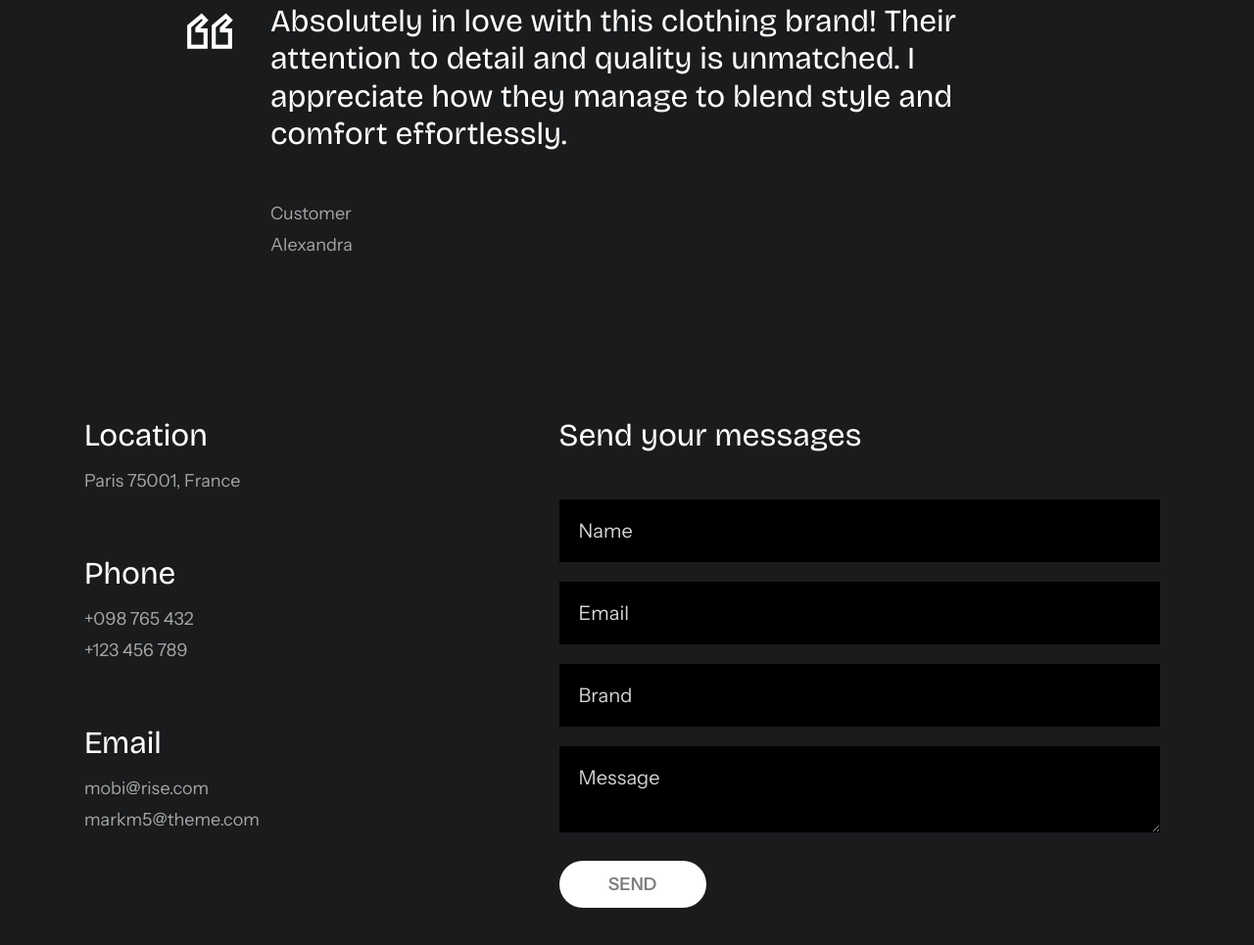
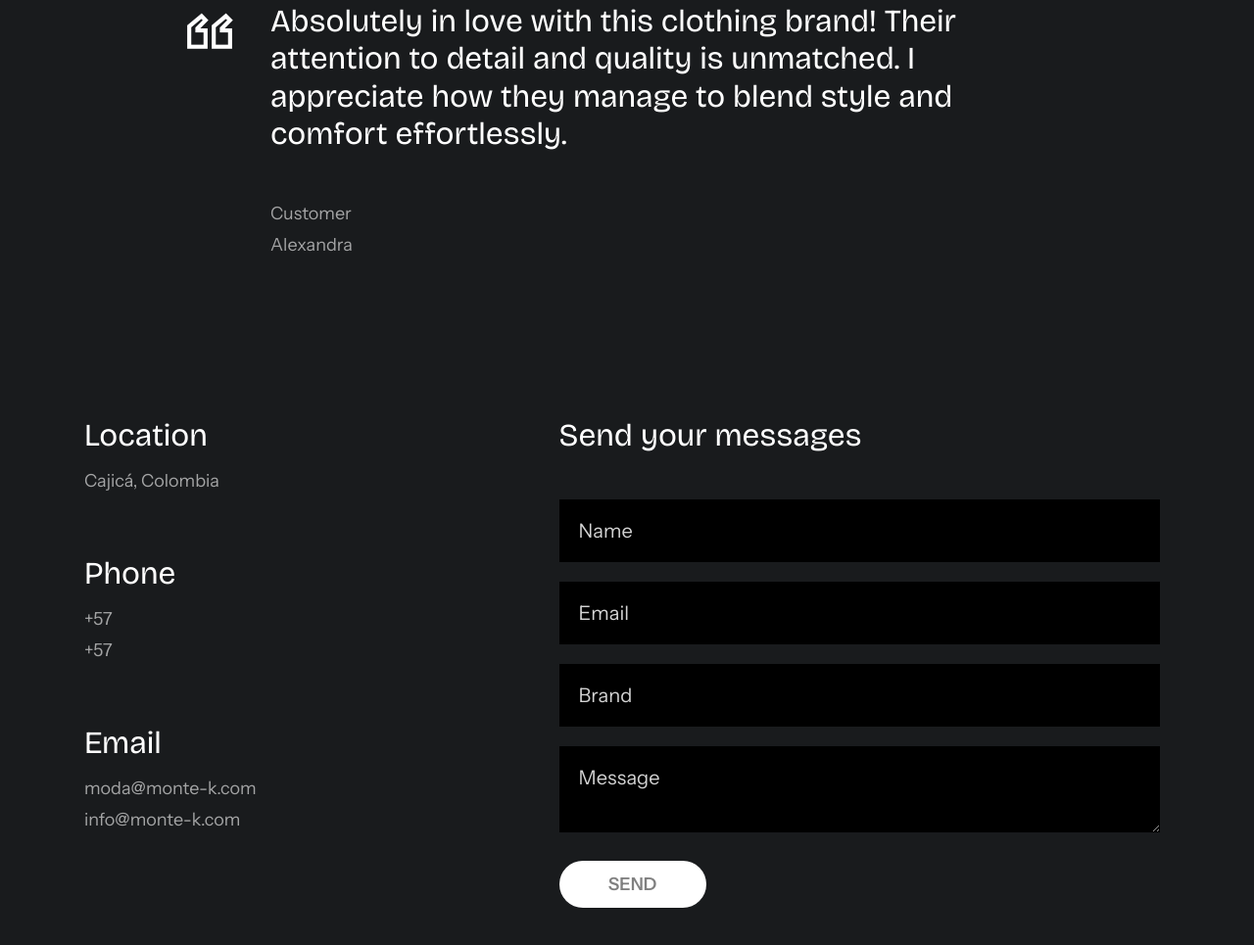
Before and after one commit to xbutil/monte-k-www, a plain HTML site: page index.html in a window 1280 px wide. Shown: the part 1621-2586 px from the top of the page at 98% size. Drawn offline with nearby package versions, Linux system fonts and the light colour scheme; files whose address does not match are found by name.

```diff
--- a/index.html
+++ b/index.html
@@ -22,7 +22,7 @@
   <noscript><link rel="stylesheet" href="https://fonts.googleapis.com/css?family=Bricolage+Grotesque:200,300,400,500,600,700,800&display=swap"></noscript>
   <link rel="preload" href="https://fonts.googleapis.com/css?family=Instrument+Sans:400,500,600,700,400i,500i,600i,700i&display=swap" as="style" onload="this.onload=null;this.rel='stylesheet'">
   <noscript><link rel="stylesheet" href="https://fonts.googleapis.com/css?family=Instrument+Sans:400,500,600,700,400i,500i,600i,700i&display=swap"></noscript>
-  <link rel="preload" as="style" href="assets/mobirise/css/mbr-additional.css?v=L1nTnk"><link rel="stylesheet" href="assets/mobirise/css/mbr-additional.css?v=L1nTnk" type="text/css">
+  <link rel="preload" as="style" href="assets/mobirise/css/mbr-additional.css?v=eue81b"><link rel="stylesheet" href="assets/mobirise/css/mbr-additional.css?v=eue81b" type="text/css">
 
 
 
@@ -115,7 +115,7 @@
                 <div class="title-wrapper">
                     <h1 class="mbr-section-title mbr-fonts-style display-1">
                         Monte-K</h1>
-                    <h3 class="mbr-section-subtitle mbr-fonts-style display-5">Alta costura para todos</h3>
+                    <h3 class="mbr-section-subtitle mbr-fonts-style display-5"><em>– "Alta costura para todos"<br>– "Haute couture for everyone"</em></h3>
 
                 </div>
             </div>
@@ -258,7 +258,7 @@
                                     Location
                                 </h5>
                                 <ul class="list mbr-fonts-style display-4">
-                                    <li class="item-wrap">Paris 75001, France</li>
+                                    <li class="item-wrap">Cajicá, Colombia</li>
                                 </ul>
                             </div>
                         </div>
@@ -270,8 +270,8 @@
                                     Phone
                                 </h5>
                                 <ul class="list mbr-fonts-style display-4">
-                                    <li class="item-wrap">+098 765 432</li>
-                                    <li class="item-wrap">+123 456 789</li>
+                                    <li class="item-wrap">+57</li>
+                                    <li class="item-wrap">+57&nbsp;</li>
                                 </ul>
                             </div>
                         </div>
@@ -283,8 +283,8 @@
                                     Email
                                 </h5>
                                 <ul class="list mbr-fonts-style display-4">
-                                    <li class="item-wrap">mobi@rise.com</li>
-                                    <li class="item-wrap">markm5@theme.com</li>
+                                    <li class="item-wrap">moda@monte-k.com</li>
+                                    <li class="item-wrap">info@monte-k.com</li>
                                 </ul>
                             </div>
                         </div>
@@ -292,7 +292,7 @@
                 </div>
             </div>
             <div class="col-12 col-lg-7 mbr-form card" data-form-type="formoid">
-                <form action="https://mobirise.eu/" method="POST" class="mbr-form form-with-styler" data-form-title="Form Name"><input type="hidden" name="email" data-form-email="true" value="e58QboUojuD6Glbd0vZVDx0748T4+AZVwaHSm9ItKNP7jYX6gasbt7a7tbskQuGqVFRWPp5wNZXYyAhFnZdO0ENrNqzIhQCSfTTP7OvtON8y0tFynaGrdJhEPrpMc/kW.KVqpmQwH3YtzTFrNdWtZephJ0QyEFRa5dPi0+q64wLrPHzRnhnS7TPs/U7eyMryqByjzC07eqXIcXAR5g3HsxR7cE4bdm4/6gu6Ni69svp9SV8DjPBw2Rmgs2At0IF1o">
+                <form action="https://mobirise.eu/" method="POST" class="mbr-form form-with-styler" data-form-title="Form Name"><input type="hidden" name="email" data-form-email="true" value="N3rTGPczgEe4ppqBJG/2/MehRdBbvvs8PNQDJWoBUqRiw7AsVElF81cY8pU+/qyk81kirQv6DiD3g17/ZfUavVJtzjC9tp2pnlNf6TeBamWBTurHkiI+cXUYJgKlVOSS.vzhZ1tB+HaPyOoZvB4STbGcLBj/RlTaG1mJJ7V6vGYzk0UGIdBy82okjLAPCKzp99Afie8YPYmtXtZWg3rIm9RMj0VhXKlZiKmdgnfZ2bQdCvS1X0jHf/KPfZ/OcKxcE">
                     <div class="row">
                         <div hidden="hidden" data-form-alert="" class="alert alert-success col-12">Thanks for filling
                             out the form!</div>
```
Also changed, not shown: 1 other file.
